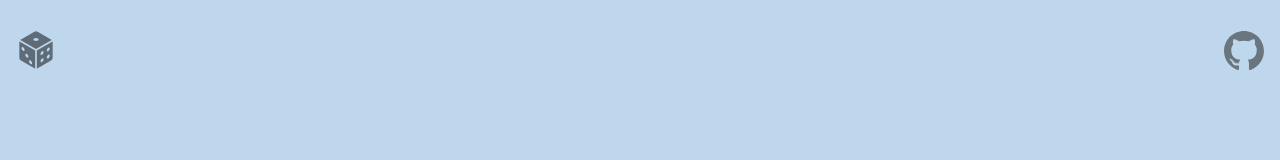
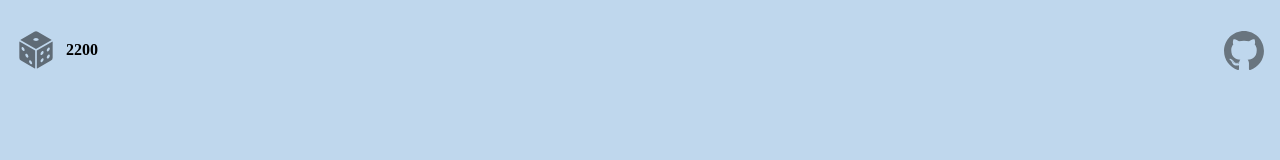
Before and after one commit to Wootecho-side/chrome-woowaplanet, a React (Vite) app: page / in a window 1280 px wide. Shown: the top 160 px of the page. Built offline with nearby package versions, Linux system fonts and the light colour scheme.

Commit message:
feat: MainPage에 토큰 표시

```diff
--- /dev/null
+++ b/src/components/Shop/Shop.styles.tsx
@@ -0,0 +1,13 @@
+import styled from "@emotion/styled";
+
+export const ShopWrapper = styled.div`
+  display: flex;
+  align-items: center;
+  gap: 10px;
+`;
+
+export const Token = styled.p<{ isDarkMode?: boolean }>`
+  font-weight: bold;
+  color: ${({ isDarkMode = false }) =>
+    isDarkMode ? "rgba(255, 255, 255)" : "rgba(0, 0, 0)"};
+`;
--- /dev/null
+++ b/src/components/Shop/Shop.tsx
@@ -0,0 +1,16 @@
+import DiceButton from "../IconButton/DiceButton/DiceButton";
+import * as S from "./Shop.styles";
+
+interface ShopProps {
+  token: number;
+  isDarkMode?: boolean;
+}
+
+export default function Shop({ token, isDarkMode = false }: ShopProps) {
+  return (
+    <S.ShopWrapper>
+      <DiceButton size={40} isDarkMode={isDarkMode} />
+      <S.Token isDarkMode={isDarkMode}>{token}</S.Token>
+    </S.ShopWrapper>
+  );
+}
--- a/src/contexts/StorageContext/StorageProvider.tsx
+++ b/src/contexts/StorageContext/StorageProvider.tsx
@@ -12,7 +12,7 @@ export const StorageProvider = ({
   const [selectedSatelliteId, setSelectedSatelliteId] = useState<number>(1);
 
   useEffect(() => {
-    setToken(500);
+    setToken(2200);
     setSatelliteIdList([1]);
     setSelectedSatelliteId(1);
   }, []);
--- a/src/pages/MainPage.tsx
+++ b/src/pages/MainPage.tsx
@@ -1,6 +1,5 @@
 import { useState } from "react";
 import { SatelliteData } from "../data/SatelliteData";
-import DiceButton from "../components/IconButton/DiceButton/DiceButton";
 import GithubButton from "../components/IconButton/GithubButton/GithubButton";
 import OrbitalMoving from "../components/OrbitalMoving/OrbitalMoving";
 import Satellite from "../components/Satellite/Satellite";
@@ -8,6 +7,7 @@ import Planet from "../components/Planet/Planet";
 import Inventory from "../components/Inventory/Inventory";
 import styled from "@emotion/styled";
 import { useStorageContext } from "../contexts/StorageContext/useStorageContext";
+import Shop from "../components/Shop/Shop";
 
 function MainPage({ isDarkMode }: { isDarkMode: boolean }) {
   const [selected, setSelected] = useState<number>(1);
@@ -15,12 +15,12 @@ function MainPage({ isDarkMode }: { isDarkMode: boolean }) {
   const selectedSatellite = SatelliteData.find(
     (satellite) => satellite.id === selected
   );
-  const { satelliteList } = useStorageContext();
+  const { token, satelliteList } = useStorageContext();
 
   return (
     <>
       <Header>
-        <DiceButton size={40} isDarkMode={isDarkMode} />
+        <Shop token={token} isDarkMode={isDarkMode} />
         <GithubButton size={40} isDarkMode={isDarkMode} />
       </Header>
       <Body>
```
